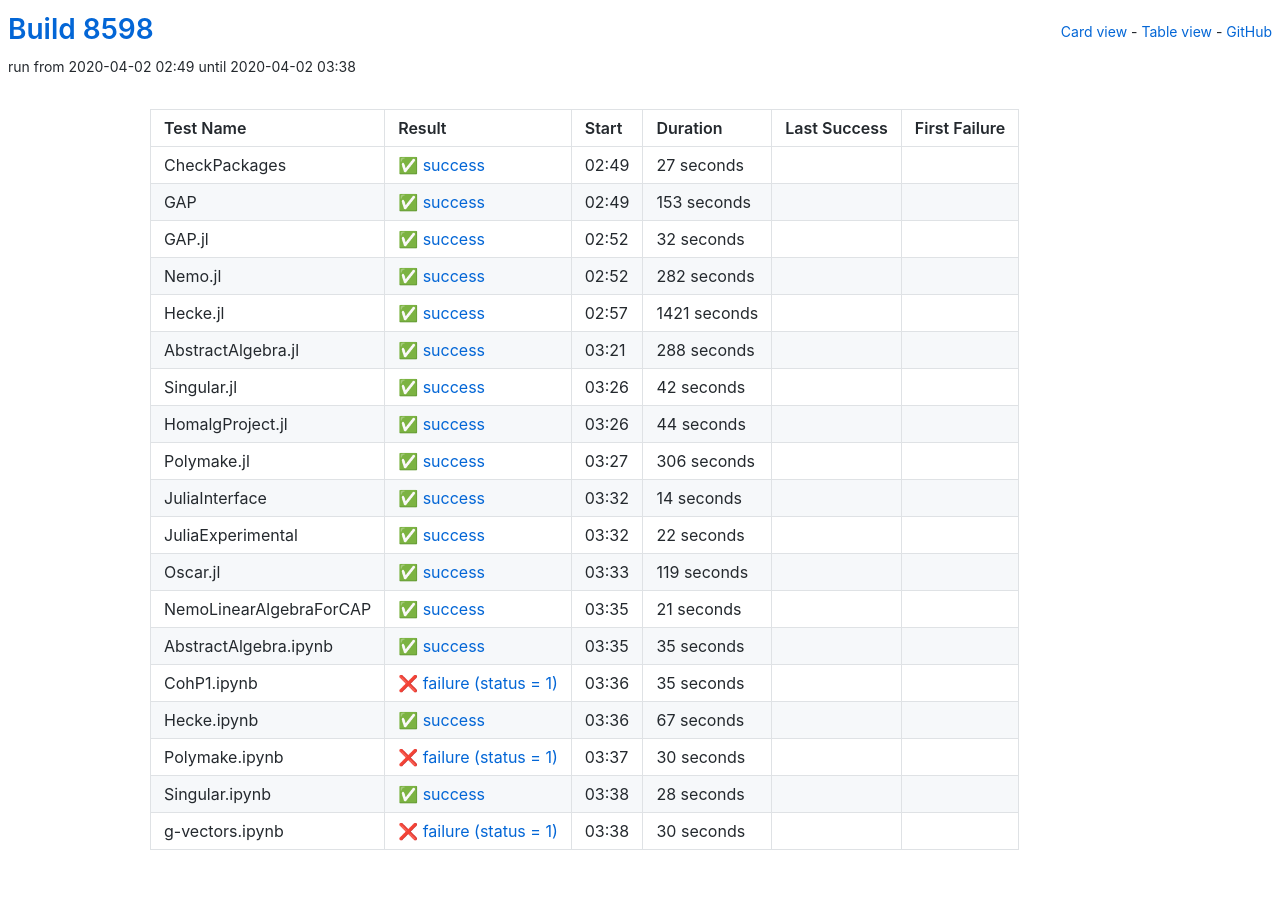
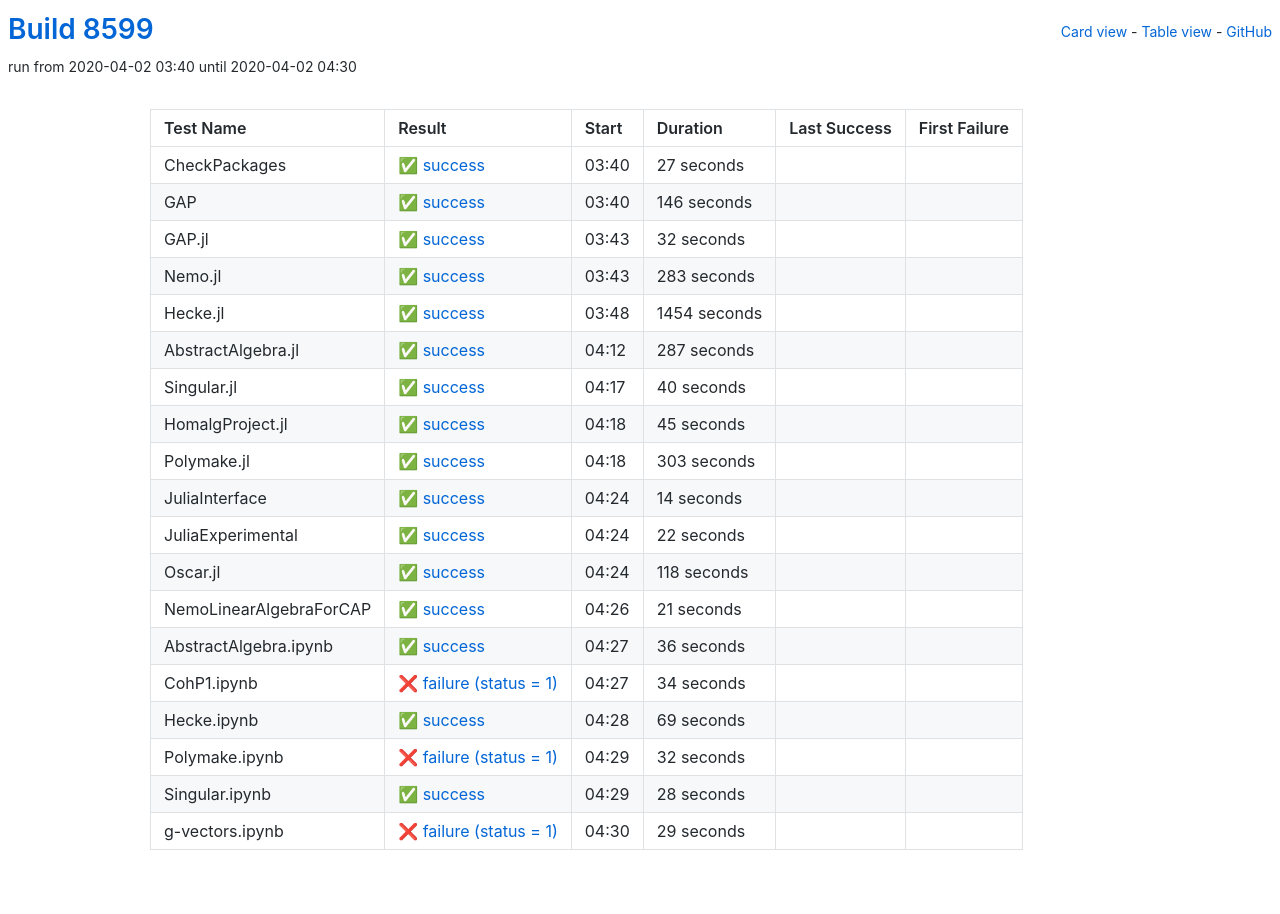
Before and after one commit to oscar-system/oscar-ci-status, a Jekyll site: the page built from table.html, in a window 1280 px wide. Built offline with Jekyll 4.4.1, drawn with Linux system fonts in a browser that asks for light colours.

Commit message:
Build 8599

```diff
--- a/_data/ci.yml
+++ b/_data/ci.yml
@@ -1,5 +1,5 @@
-build: 8598
-build_url: https://oscarci.mathematik.uni-kl.de/job/oscar/8598/
+build: 8599
+build_url: https://oscarci.mathematik.uni-kl.de/job/oscar/8599/
 job: oscar
 tests:
 - duration: 27
@@ -8,20 +8,20 @@
   first_failure_url: null
   last_success: false
   last_success_url: null
-  log: https://oscarci.mathematik.uni-kl.de/job/oscar/8598/artifact/logs/build-8598/CheckPackages.log
+  log: https://oscarci.mathematik.uni-kl.de/job/oscar/8599/artifact/logs/build-8599/CheckPackages.log
   name: CheckPackages
-  start: 2020-04-02 02:49
+  start: 2020-04-02 03:40
   status: success
   success: true
-- duration: 153
+- duration: 146
   exitcode: 0
   first_failure: false
   first_failure_url: null
   last_success: false
   last_success_url: null
-  log: https://oscarci.mathematik.uni-kl.de/job/oscar/8598/artifact/logs/build-8598/GAP.log
+  log: https://oscarci.mathematik.uni-kl.de/job/oscar/8599/artifact/logs/build-8599/GAP.log
   name: GAP
-  start: 2020-04-02 02:49
+  start: 2020-04-02 03:40
   status: success
   success: true
 - duration: 32
@@ -30,75 +30,75 @@
   first_failure_url: null
   last_success: false
   last_success_url: null
-  log: https://oscarci.mathematik.uni-kl.de/job/oscar/8598/artifact/logs/build-8598/GAP.jl.log
+  log: https://oscarci.mathematik.uni-kl.de/job/oscar/8599/artifact/logs/build-8599/GAP.jl.log
   name: GAP.jl
-  start: 2020-04-02 02:52
+  start: 2020-04-02 03:43
   status: success
   success: true
-- duration: 282
+- duration: 283
   exitcode: 0
   first_failure: false
   first_failure_url: null
   last_success: false
   last_success_url: null
-  log: https://oscarci.mathematik.uni-kl.de/job/oscar/8598/artifact/logs/build-8598/Nemo.jl.log
+  log: https://oscarci.mathematik.uni-kl.de/job/oscar/8599/artifact/logs/build-8599/Nemo.jl.log
   name: Nemo.jl
-  start: 2020-04-02 02:52
+  start: 2020-04-02 03:43
   status: success
   success: true
-- duration: 1421
+- duration: 1454
   exitcode: 0
   first_failure: false
   first_failure_url: null
   last_success: false
   last_success_url: null
-  log: https://oscarci.mathematik.uni-kl.de/job/oscar/8598/artifact/logs/build-8598/Hecke.jl.log
+  log: https://oscarci.mathematik.uni-kl.de/job/oscar/8599/artifact/logs/build-8599/Hecke.jl.log
   name: Hecke.jl
-  start: 2020-04-02 02:57
+  start: 2020-04-02 03:48
   status: success
   success: true
-- duration: 288
+- duration: 287
   exitcode: 0
   first_failure: false
   first_failure_url: null
   last_success: false
   last_success_url: null
-  log: https://oscarci.mathematik.uni-kl.de/job/oscar/8598/artifact/logs/build-8598/AbstractAlgebra.jl.log
+  log: https://oscarci.mathematik.uni-kl.de/job/oscar/8599/artifact/logs/build-8599/AbstractAlgebra.jl.log
   name: AbstractAlgebra.jl
-  start: 2020-04-02 03:21
+  start: 2020-04-02 04:12
   status: success
   success: true
-- duration: 42
+- duration: 40
   exitcode: 0
   first_failure: false
   first_failure_url: null
   last_success: false
   last_success_url: null
-  log: https://oscarci.mathematik.uni-kl.de/job/oscar/8598/artifact/logs/build-8598/Singular.jl.log
+  log: https://oscarci.mathematik.uni-kl.de/job/oscar/8599/artifact/logs/build-8599/Singular.jl.log
   name: Singular.jl
-  start: 2020-04-02 03:26
+  start: 2020-04-02 04:17
   status: success
   success: true
-- duration: 44
+- duration: 45
   exitcode: 0
   first_failure: false
   first_failure_url: null
   last_success: false
   last_success_url: null
-  log: https://oscarci.mathematik.uni-kl.de/job/oscar/8598/artifact/logs/build-8598/HomalgProject.jl.log
+  log: https://oscarci.mathematik.uni-kl.de/job/oscar/8599/artifact/logs/build-8599/HomalgProject.jl.log
   name: HomalgProject.jl
-  start: 2020-04-02 03:26
+  start: 2020-04-02 04:18
   status: success
   success: true
-- duration: 306
+- duration: 303
   exitcode: 0
   first_failure: false
   first_failure_url: null
   last_success: false
   last_success_url: null
-  log: https://oscarci.mathematik.uni-kl.de/job/oscar/8598/artifact/logs/build-8598/Polymake.jl.log
+  log: https://oscarci.mathematik.uni-kl.de/job/oscar/8599/artifact/logs/build-8599/Polymake.jl.log
   name: Polymake.jl
-  start: 2020-04-02 03:27
+  start: 2020-04-02 04:18
   status: success
   success: true
 - duration: 14
@@ -107,9 +107,9 @@
   first_failure_url: null
   last_success: false
   last_success_url: null
-  log: https://oscarci.mathematik.uni-kl.de/job/oscar/8598/artifact/logs/build-8598/JuliaInterface.log
+  log: https://oscarci.mathematik.uni-kl.de/job/oscar/8599/artifact/logs/build-8599/JuliaInterface.log
   name: JuliaInterface
-  start: 2020-04-02 03:32
+  start: 2020-04-02 04:24
   status: success
   success: true
 - duration: 22
@@ -118,20 +118,20 @@
   first_failure_url: null
   last_success: false
   last_success_url: null
-  log: https://oscarci.mathematik.uni-kl.de/job/oscar/8598/artifact/logs/build-8598/JuliaExperimental.log
+  log: https://oscarci.mathematik.uni-kl.de/job/oscar/8599/artifact/logs/build-8599/JuliaExperimental.log
   name: JuliaExperimental
-  start: 2020-04-02 03:32
+  start: 2020-04-02 04:24
   status: success
   success: true
-- duration: 119
+- duration: 118
   exitcode: 0
   first_failure: false
   first_failure_url: null
   last_success: false
   last_success_url: null
-  log: https://oscarci.mathematik.uni-kl.de/job/oscar/8598/artifact/logs/build-8598/Oscar.jl.log
+  log: https://oscarci.mathematik.uni-kl.de/job/oscar/8599/artifact/logs/build-8599/Oscar.jl.log
   name: Oscar.jl
-  start: 2020-04-02 03:33
+  start: 2020-04-02 04:24
   status: success
   success: true
 - duration: 21
@@ -140,53 +140,53 @@
   first_failure_url: null
   last_success: false
   last_success_url: null
-  log: https://oscarci.mathematik.uni-kl.de/job/oscar/8598/artifact/logs/build-8598/NemoLinearAlgebraForCAP.log
+  log: https://oscarci.mathematik.uni-kl.de/job/oscar/8599/artifact/logs/build-8599/NemoLinearAlgebraForCAP.log
   name: NemoLinearAlgebraForCAP
-  start: 2020-04-02 03:35
+  start: 2020-04-02 04:26
   status: success
   success: true
-- duration: 35
+- duration: 36
   exitcode: 0
   first_failure: false
   first_failure_url: null
   last_success: false
   last_success_url: null
-  log: https://oscarci.mathematik.uni-kl.de/job/oscar/8598/artifact/logs/build-8598/AbstractAlgebra.ipynb.log
+  log: https://oscarci.mathematik.uni-kl.de/job/oscar/8599/artifact/logs/build-8599/AbstractAlgebra.ipynb.log
   name: AbstractAlgebra.ipynb
-  start: 2020-04-02 03:35
+  start: 2020-04-02 04:27
   status: success
   success: true
-- duration: 35
+- duration: 34
   exitcode: 1
   first_failure: false
   first_failure_url: null
   last_success: false
   last_success_url: null
-  log: https://oscarci.mathematik.uni-kl.de/job/oscar/8598/artifact/logs/build-8598/CohP1.ipynb.log
+  log: https://oscarci.mathematik.uni-kl.de/job/oscar/8599/artifact/logs/build-8599/CohP1.ipynb.log
   name: CohP1.ipynb
-  start: 2020-04-02 03:36
+  start: 2020-04-02 04:27
   status: failure
   success: false
-- duration: 67
+- duration: 69
   exitcode: 0
   first_failure: false
   first_failure_url: null
   last_success: false
   last_success_url: null
-  log: https://oscarci.mathematik.uni-kl.de/job/oscar/8598/artifact/logs/build-8598/Hecke.ipynb.log
+  log: https://oscarci.mathematik.uni-kl.de/job/oscar/8599/artifact/logs/build-8599/Hecke.ipynb.log
   name: Hecke.ipynb
-  start: 2020-04-02 03:36
+  start: 2020-04-02 04:28
   status: success
   success: true
-- duration: 30
+- duration: 32
   exitcode: 1
   first_failure: false
   first_failure_url: null
   last_success: false
   last_success_url: null
-  log: https://oscarci.mathematik.uni-kl.de/job/oscar/8598/artifact/logs/build-8598/Polymake.ipynb.log
+  log: https://oscarci.mathematik.uni-kl.de/job/oscar/8599/artifact/logs/build-8599/Polymake.ipynb.log
   name: Polymake.ipynb
-  start: 2020-04-02 03:37
+  start: 2020-04-02 04:29
   status: failure
   success: false
 - duration: 28
@@ -195,19 +195,19 @@
   first_failure_url: null
   last_success: false
   last_success_url: null
-  log: https://oscarci.mathematik.uni-kl.de/job/oscar/8598/artifact/logs/build-8598/Singular.ipynb.log
+  log: https://oscarci.mathematik.uni-kl.de/job/oscar/8599/artifact/logs/build-8599/Singular.ipynb.log
   name: Singular.ipynb
-  start: 2020-04-02 03:38
+  start: 2020-04-02 04:29
   status: success
   success: true
-- duration: 30
+- duration: 29
   exitcode: 1
   first_failure: false
   first_failure_url: null
   last_success: false
   last_success_url: null
-  log: https://oscarci.mathematik.uni-kl.de/job/oscar/8598/artifact/logs/build-8598/g-vectors.ipynb.log
+  log: https://oscarci.mathematik.uni-kl.de/job/oscar/8599/artifact/logs/build-8599/g-vectors.ipynb.log
   name: g-vectors.ipynb
-  start: 2020-04-02 03:38
+  start: 2020-04-02 04:30
   status: failure
   success: false
```
Also changed, not shown: README.md.
